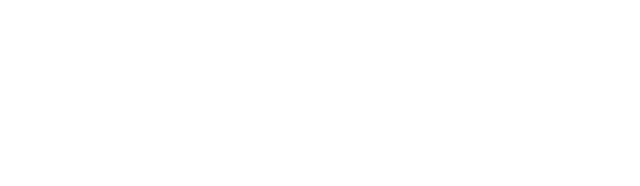
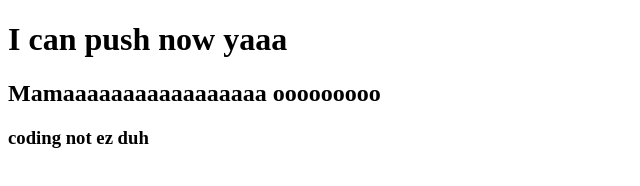
Before and after one commit to RahatRafsan/my-second-repo, a plain HTML site: page index.html in a window 1280 px wide. Shown: the whole page, without its empty margins (0-640 px from the left). Drawn offline with Linux system fonts and the light colour scheme.

Commit message:
Added Header

```diff
--- a/index.html
+++ b/index.html
@@ -7,6 +7,8 @@
     <title> my second github repo</title>
 </head>
 <body>
-
+    <h1> I can push now yaaa</h1>
+    <h2>Mamaaaaaaaaaaaaaaaaa ooooooooo</h2>
+    <h3> coding not ez duh</h3>
 </body>
 </html>
```
